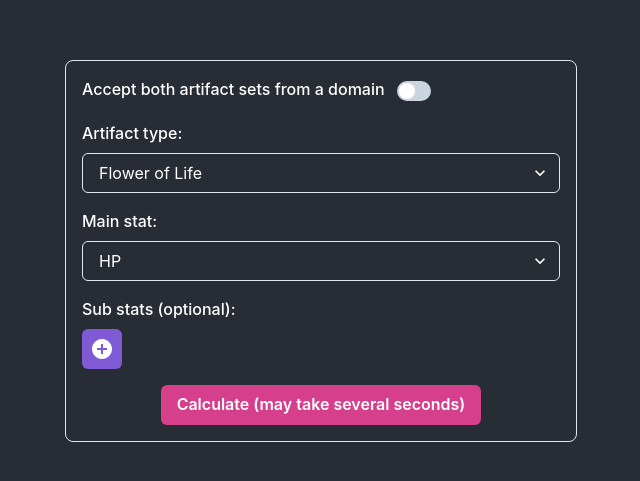
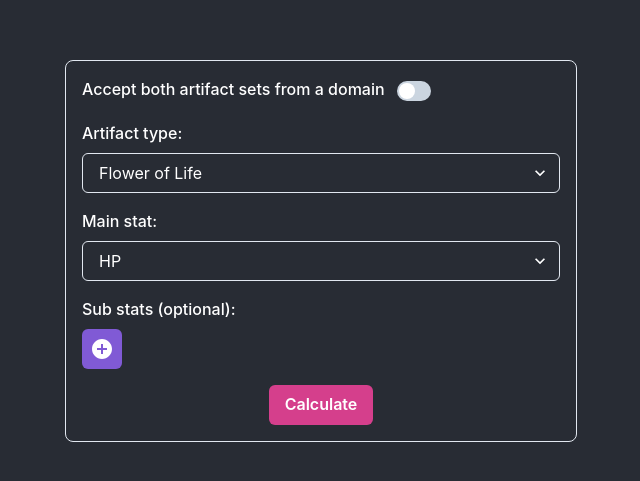
Before and after one commit to grumd/genshin-artifact-farm-calculator, a React app: page / in a window 1280 px wide. Shown: the part 149-630 px from the top of the page, without its empty margins (319-959 px from the left). Built offline with nearby package versions, Linux system fonts and the light colour scheme; what js-combinatorics would draw is missing.

Commit message:
Remove slowness warning because slowness was fixed

```diff
--- a/src/components/ArtifactForm.tsx
+++ b/src/components/ArtifactForm.tsx
@@ -467,7 +467,7 @@ export function ArtifactForm() {
             isLoading={calculating}
             onClick={onCalculate}
           >
-            Calculate (may take several seconds)
+            Calculate
           </Button>
         </VStack>
       </Box>
```
